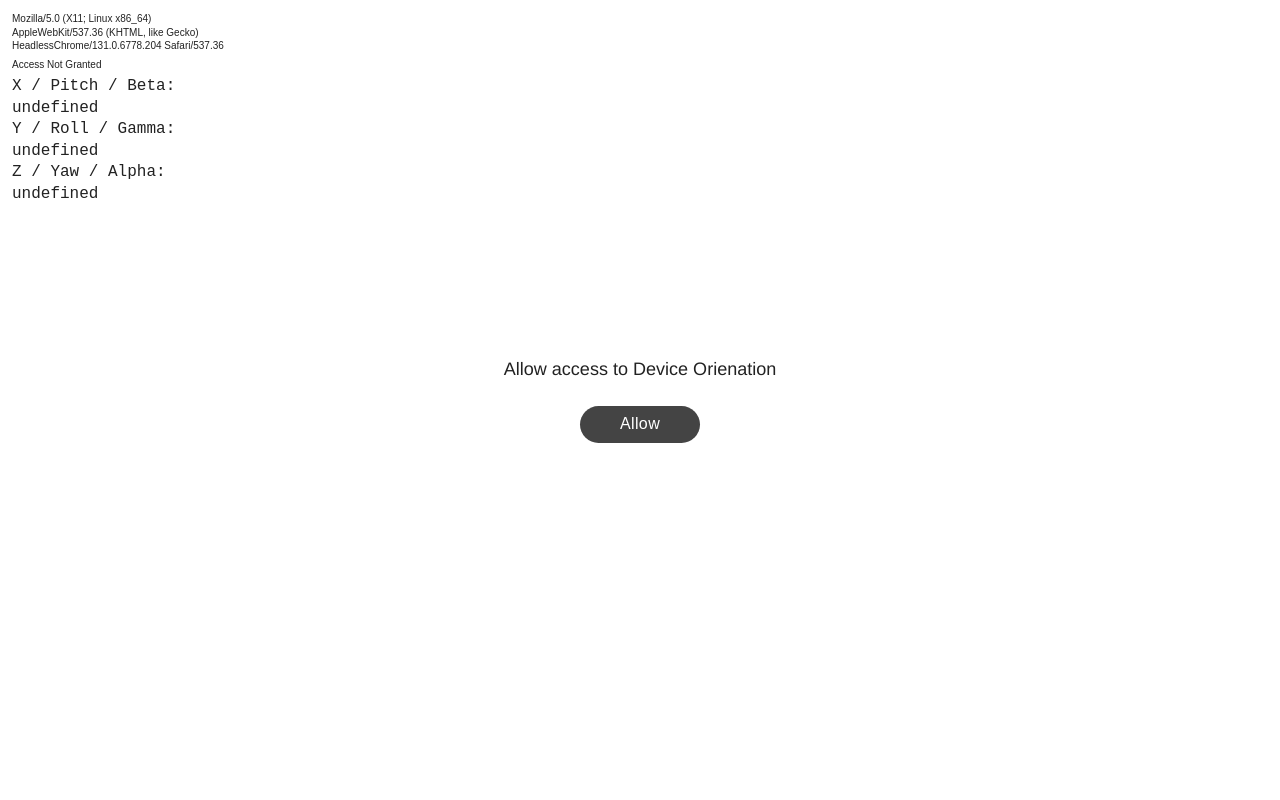
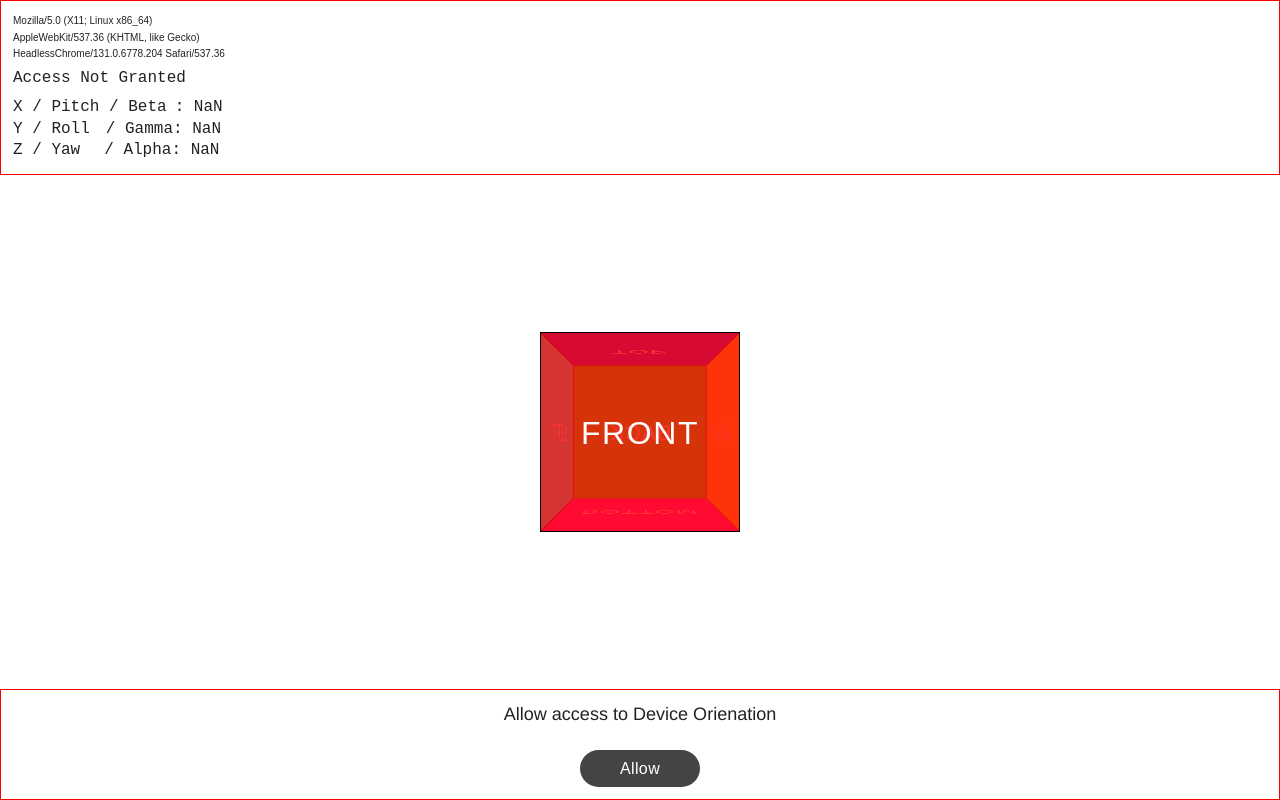
Before and after one commit to Tivo389/100_200809-device-orientation, a React (Create React App) app: page / in a window 1280 px wide. Built offline with nearby package versions, Linux system fonts and the light colour scheme.

Commit message:
200816 / 200814_adjValueAndAddCube - Rounded Values are now displayed - Cube added - Proceed to make cube interactive

```diff
--- a/src/components/DeviceOrientation.js
+++ b/src/components/DeviceOrientation.js
@@ -14,19 +14,32 @@ class DeviceOrientation extends Component {
   render() {
     return (
       <div className="mainWrapper">
+        {/* DEVICE STATUS */}
         <div className="deviceStatus">
           <p className="userAgent"></p>
           <p className="deviceOrientationAccess">Access Not Granted</p>
           <p className="coordinates">
-            X / Pitch / Beta:<br/><span className="coordinatesX">–</span>
+            X / Pitch / Beta&ensp;: <span className="coordinatesX">–</span>
           </p>
           <p className="coordinates">
-            Y / Roll / Gamma:<br/><span className="coordinatesY">–</span>
+            Y / Roll&ensp;&ensp;/ Gamma: <span className="coordinatesY">–</span>
           </p>
           <p className="coordinates">
-            Z / Yaw / Alpha:<br/><span className="coordinatesZ">–</span>
+            Z / Yaw&ensp;&ensp;&ensp;/ Alpha: <span className="coordinatesZ">–</span>
           </p>
         </div>
+        {/* 3D BOX */}
+        <div class="cubeContainer">
+          <div class="cube">
+            <div class="cube__face cube__face--front">front</div>
+            <div class="cube__face cube__face--back">back</div>
+            <div class="cube__face cube__face--right">right</div>
+            <div class="cube__face cube__face--left">left</div>
+            <div class="cube__face cube__face--top">top</div>
+            <div class="cube__face cube__face--bottom">bottom</div>
+          </div>
+        </div>
+        {/* ACTIVATION SECTION */}
         <div className="activationContainer">
           <p>Allow access to Device Orienation</p>
           <div
@@ -48,8 +61,8 @@ class DeviceOrientation extends Component {
   };
   // - On button click determine the device type and return a response
   handleButtonClick = () => {
-    const iOSDevice = typeof DeviceOrientationEvent.requestPermission === 'function';
     const likelyToBeMobileDevice = /Mobi|Android/i.test(navigator.userAgent);
+    const iOSDevice = this.iOSDeviceDefine();
     if (iOSDevice && likelyToBeMobileDevice) {
       DeviceOrientationEvent.requestPermission().then(permissionState => {
         if (permissionState === 'granted') {
@@ -65,15 +78,23 @@ class DeviceOrientation extends Component {
       this.updateDeviceStatus("Access Not Granted<br>This doesn't seem like a mobile device");
     }
   }
+  // - Define the iOSDevice Variable with this function
+  iOSDeviceDefine = () => {
+    if (typeof DeviceOrientationEvent === 'undefined') {
+      return false;
+    } else {
+      return typeof DeviceOrientationEvent.requestPermission === 'function';
+    };
+  }
   // - Update the device status
   updateDeviceStatus = (string) => {
     document.querySelector('.deviceOrientationAccess').innerHTML = string;
   };
+  // Display the coordinates
   logCoordinates = (e) => {
-    // 999 CONTINUE HERE SHORTEN THE STRING
-    document.querySelector('.coordinatesX').innerHTML = e.beta;
-    document.querySelector('.coordinatesY').innerHTML = e.gamma;
-    document.querySelector('.coordinatesZ').innerHTML = e.alpha;
+    document.querySelector('.coordinatesX').innerHTML = Math.round((e.beta + Number.EPSILON) * 100) / 100;
+    document.querySelector('.coordinatesY').innerHTML = Math.round((e.gamma + Number.EPSILON) * 100) / 100;
+    document.querySelector('.coordinatesZ').innerHTML = Math.round((e.alpha + Number.EPSILON) * 100) / 100;
   };
 }
 
--- a/src/css/stylesheet.css
+++ b/src/css/stylesheet.css
@@ -373,20 +373,22 @@ a {
   display: none !important; }
 
 .mainWrapper {
-  align-items: center;
+  align-items: initial;
   display: flex;
   flex-direction: column;
   height: 100vh;
-  justify-content: center;
+  justify-content: flex-start;
   position: relative;
   text-align: center;
   width: 100vw; }
 
 .activationContainer {
+  align-items: center;
+  border: 1px solid red;
   display: flex;
+  flex-direction: column;
   justify-content: center;
-  flex-direction: column;
-  align-items: center; }
+  padding: 12px; }
   .activationContainer p {
     margin-bottom: 24px; }
 
@@ -411,22 +413,106 @@ a {
   font-size: 16px; }
 
 .deviceStatus {
-  position: absolute;
-  top: 0;
-  left: 0;
-  padding: 12px; }
+  padding: 12px;
+  border: 1px solid red; }
   .deviceStatus p {
     text-align: left;
-    font-family: sans-serif;
-    font-weight: lighter;
-    line-height: 1.35;
-    font-size: 10px; }
+    font-weight: lighter; }
   .deviceStatus p + p {
     margin-top: 0; }
   .deviceStatus .deviceOrientationAccess,
   .deviceStatus .userAgent {
     margin-bottom: 0.5em; }
+  .deviceStatus .deviceOrientationAccess,
   .deviceStatus .coordinates {
     font-family: 'Courier New', Courier, monospace;
     font-size: 16px;
     line-height: 1.35; }
+  .deviceStatus .userAgent {
+    font-size: 10px;
+    font-family: sans-serif;
+    line-height: 1.65; }
+
+.cubeContainer {
+  width: 100vw;
+  height: 100vw;
+  display: flex;
+  justify-content: center;
+  align-items: center;
+  perspective: 400px; }
+
+.cube {
+  width: 200px;
+  height: 200px;
+  position: relative;
+  transform-style: preserve-3d;
+  transform: translateZ(-100px);
+  transition: transform 1s; }
+
+.cube.show-front {
+  transform: translateZ(-100px) rotateY(0deg); }
+
+.cube.show-right {
+  transform: translateZ(-100px) rotateY(-90deg); }
+
+.cube.show-back {
+  transform: translateZ(-100px) rotateY(-180deg); }
+
+.cube.show-left {
+  transform: translateZ(-100px) rotateY(90deg); }
+
+.cube.show-top {
+  transform: translateZ(-100px) rotateX(-90deg); }
+
+.cube.show-bottom {
+  transform: translateZ(-100px) rotateX(90deg); }
+
+.cube__face {
+  position: absolute;
+  width: 200px;
+  height: 200px;
+  border: 1px solid black;
+  line-height: 200px;
+  font-size: 32px;
+  font-weight: lighter;
+  letter-spacing: 0.05em;
+  font-family: sans-serif;
+  text-transform: uppercase;
+  color: white;
+  text-align: center; }
+
+.cube__face--front {
+  background: rgba(255, 0, 0, 0.8); }
+
+.cube__face--right {
+  background: rgba(255, 255, 0, 0.8); }
+
+.cube__face--back {
+  background: rgba(0, 255, 0, 0.8); }
+
+.cube__face--left {
+  background: rgba(0, 255, 255, 0.8); }
+
+.cube__face--top {
+  background: rgba(0, 0, 255, 0.8); }
+
+.cube__face--bottom {
+  background: rgba(255, 0, 255, 0.8); }
+
+.cube__face--front {
+  transform: rotateY(0deg) translateZ(100px); }
+
+.cube__face--right {
+  transform: rotateY(90deg) translateZ(100px); }
+
+.cube__face--back {
+  transform: rotateY(180deg) translateZ(100px); }
+
+.cube__face--left {
+  transform: rotateY(-90deg) translateZ(100px); }
+
+.cube__face--top {
+  transform: rotateX(90deg) translateZ(100px); }
+
+.cube__face--bottom {
+  transform: rotateX(-90deg) translateZ(100px); }
--- a/src/css/stylesheet.scss
+++ b/src/css/stylesheet.scss
@@ -10,20 +10,22 @@
 
 // CLASS LEVEL ------------------------------------------------------------------------------------
 .mainWrapper {
-  align-items: center;
+  align-items: initial;
   display: flex;
   flex-direction: column;
   height: 100vh;
-  justify-content: center;
+  justify-content: flex-start;
   position: relative;
   text-align: center;
   width: 100vw;
 }
 .activationContainer {
+  align-items: center;
+  border: 1px solid red;
   display: flex;
+  flex-direction: column;
   justify-content: center;
-  flex-direction: column;
-  align-items: center;
+  padding: 12px;
   & p {
     margin-bottom: 24px;
   }
@@ -49,16 +51,11 @@
   font-size: 16px;
 }
 .deviceStatus {
-  position: absolute;
-  top: 0;
-  left: 0;
   padding: 12px;
+  border: 1px solid red;
   & p {
     text-align: left;
-    font-family: sans-serif;
     font-weight: lighter;
-    line-height: 1.35;
-    font-size: 10px;
   }
   & p + p {
     margin-top: 0;
@@ -67,9 +64,100 @@
   .userAgent {
     margin-bottom: 0.5em;
   }
+  .deviceOrientationAccess,
   .coordinates {
     font-family: 'Courier New', Courier, monospace;
     font-size: 16px;
     line-height: 1.35;
   }
+  .userAgent {
+    font-size: 10px;
+    font-family: sans-serif;
+    line-height: 1.65;
+  }
 }
+
+.cubeContainer {
+  width: 100vw;
+  height: 100vw;
+  display: flex;
+  justify-content: center;
+  align-items: center;
+  perspective: 400px;
+}
+.cube {
+  width: 200px;
+  height: 200px;
+  position: relative;
+  transform-style: preserve-3d;
+  transform: translateZ(-100px);
+  transition: transform 1s;
+}
+.cube.show-front {
+  transform: translateZ(-100px) rotateY(   0deg);
+}
+.cube.show-right {
+  transform: translateZ(-100px) rotateY( -90deg);
+}
+.cube.show-back  {
+  transform: translateZ(-100px) rotateY(-180deg);
+}
+.cube.show-left {
+  transform: translateZ(-100px) rotateY(  90deg);
+}
+.cube.show-top {
+  transform: translateZ(-100px) rotateX( -90deg);
+}
+.cube.show-bottom {
+  transform: translateZ(-100px) rotateX(  90deg);
+}
+.cube__face {
+  position: absolute;
+  width: 200px;
+  height: 200px;
+  border: 1px solid black;
+  line-height: 200px;
+  font-size: 32px;
+  font-weight: lighter;
+  letter-spacing: 0.05em;
+  font-family: sans-serif;
+  text-transform: uppercase;
+  color: white;
+  text-align: center;
+}
+.cube__face--front {
+  background: hsla(0, 100%, 50%, 0.8);
+}
+.cube__face--right {
+  background: hsla(60, 100%, 50%, 0.8);
+}
+.cube__face--back {
+  background: hsla(120, 100%, 50%, 0.8);
+}
+.cube__face--left {
+  background: hsla(180, 100%, 50%, 0.8);
+}
+.cube__face--top {
+  background: hsla(240, 100%, 50%, 0.8);
+}
+.cube__face--bottom {
+  background: hsla(300, 100%, 50%, 0.8);
+}
+.cube__face--front {
+  transform: rotateY(0deg) translateZ(100px);
+}
+.cube__face--right {
+  transform: rotateY(90deg) translateZ(100px);
+}
+.cube__face--back {
+  transform: rotateY(180deg) translateZ(100px);
+}
+.cube__face--left {
+  transform: rotateY(-90deg) translateZ(100px);
+}
+.cube__face--top {
+  transform: rotateX( 90deg) translateZ(100px);
+}
+.cube__face--bottom {
+  transform: rotateX(-90deg) translateZ(100px);
+}
```
